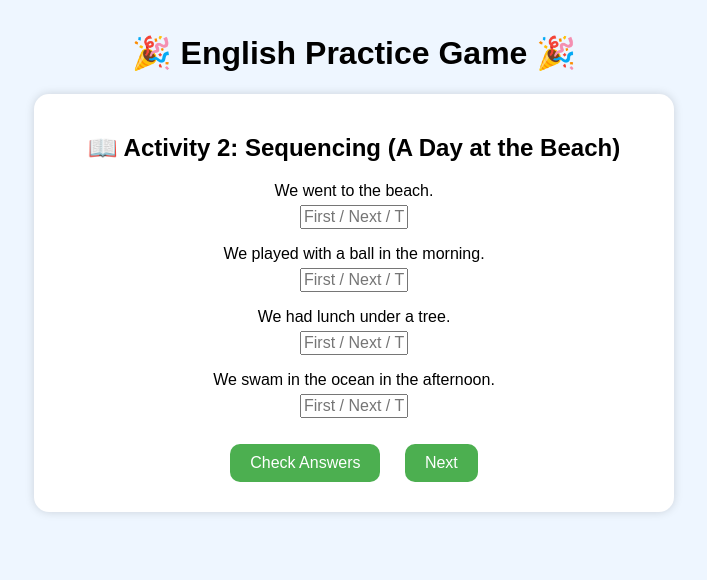
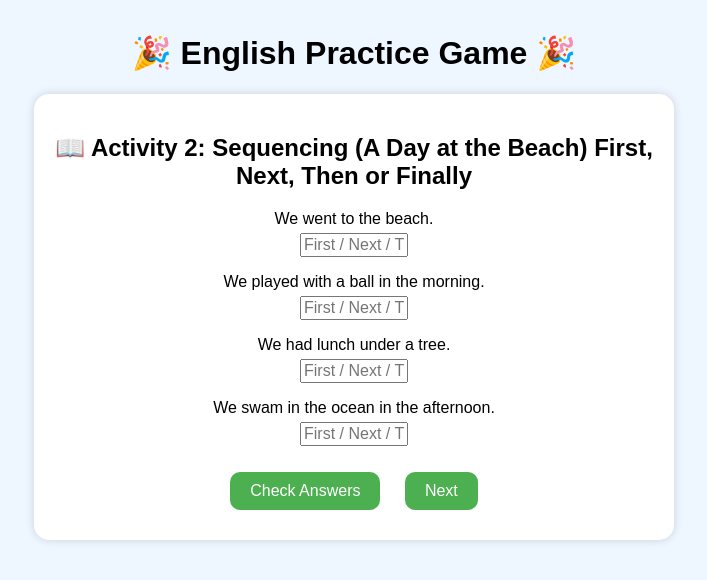
Before and after one commit to Racen245/English-Practice, a plain HTML site: page index.html in a window 1280 px wide. Both pictures are taken after a click on the button "Next". Shown: the whole page, without its empty margins (286-993 px from the left). Drawn offline with Linux system fonts and the light colour scheme.

```diff
--- a/index.html
+++ b/index.html
@@ -68,7 +68,8 @@
     </div>
 
     <div id="p1" class="card">
-        <h2>📖 Activity 2: Sequencing (A Day at the Beach)</h2>
+        <h2>📖 Activity 2: Sequencing (A Day at the Beach)
+        First, Next, Then or Finally</h2>
         <div id="seqDiv"></div>
         <button onclick="checkSequencing()">Check Answers</button>
         <button onclick="show(2)">Next</button>
```
